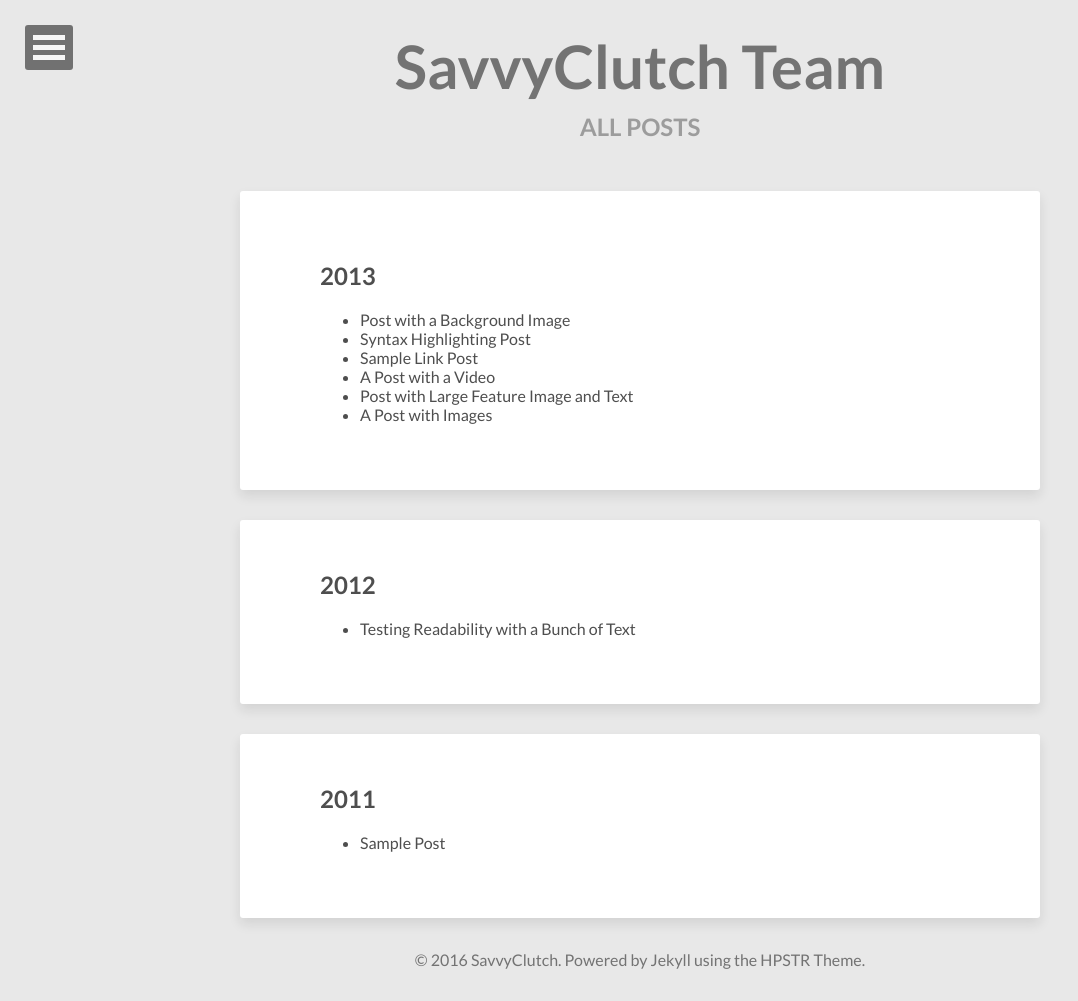
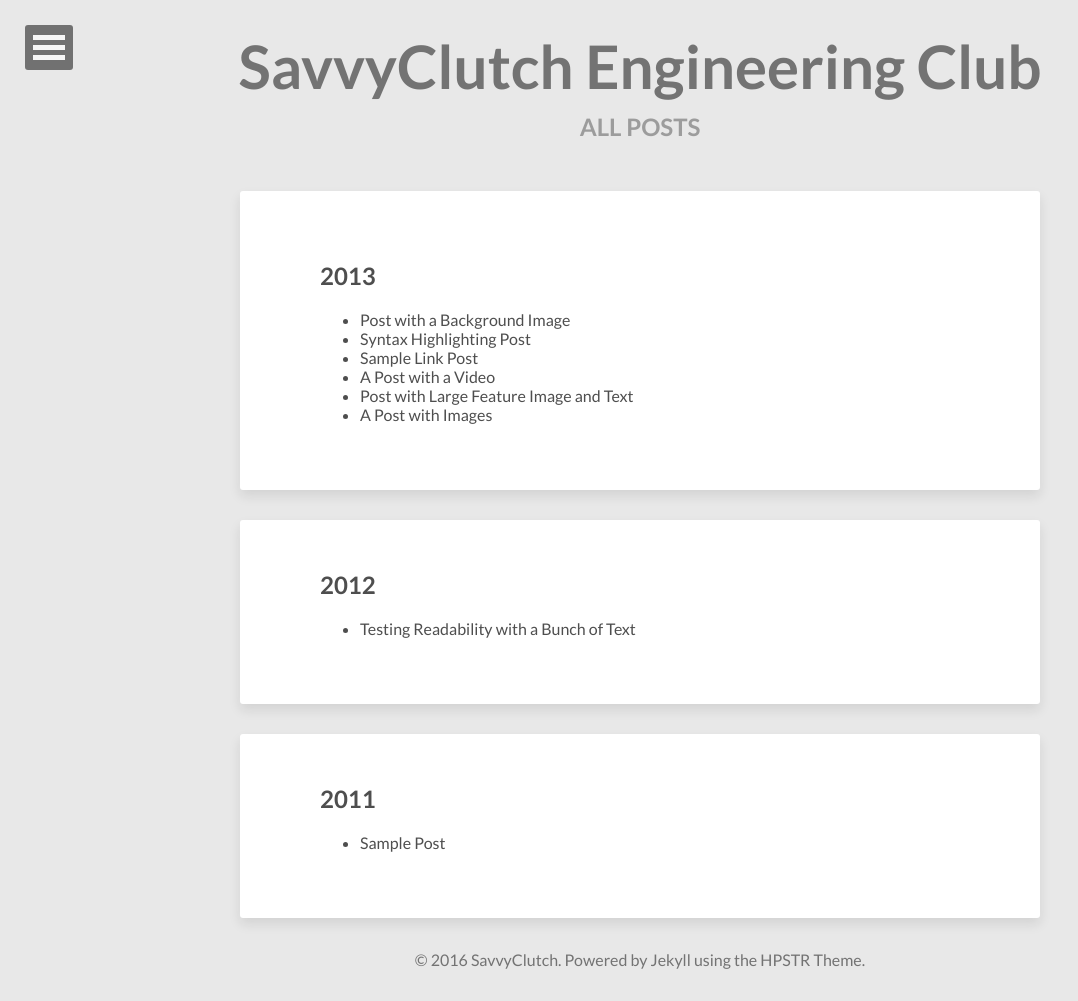
Before and after one commit to savvyclutch/savvyclutch.github.io, a Jekyll site: the page built from posts/index.html, in a window 1280 px wide. Shown: the whole page, without its empty margins (0-1078 px from the left). Built offline with Jekyll 4.4.1, drawn with Linux system fonts in a browser that asks for light colours; nearby versions of some CDN libraries.

Commit message:
Update title

```diff
--- a/_config.yml
+++ b/_config.yml
@@ -1,5 +1,5 @@
-title:            SavvyClutch Team
-description:      Some thinking artifacts.
+title:            SavvyClutch Engineering Club
+description:      Just Engineering Club inside Intelliarts software development company.
 disqus_shortname:
 reading_time:     true
 words_per_minute: 200
```
